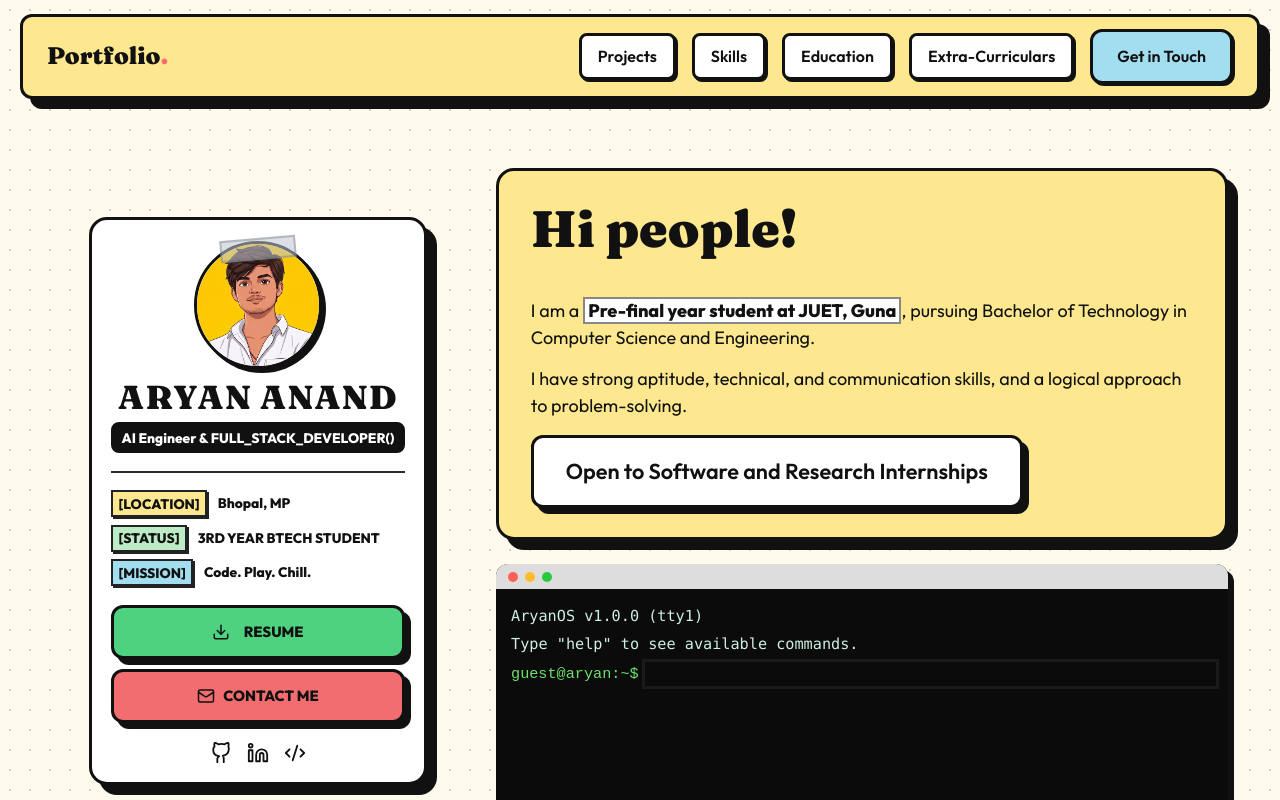
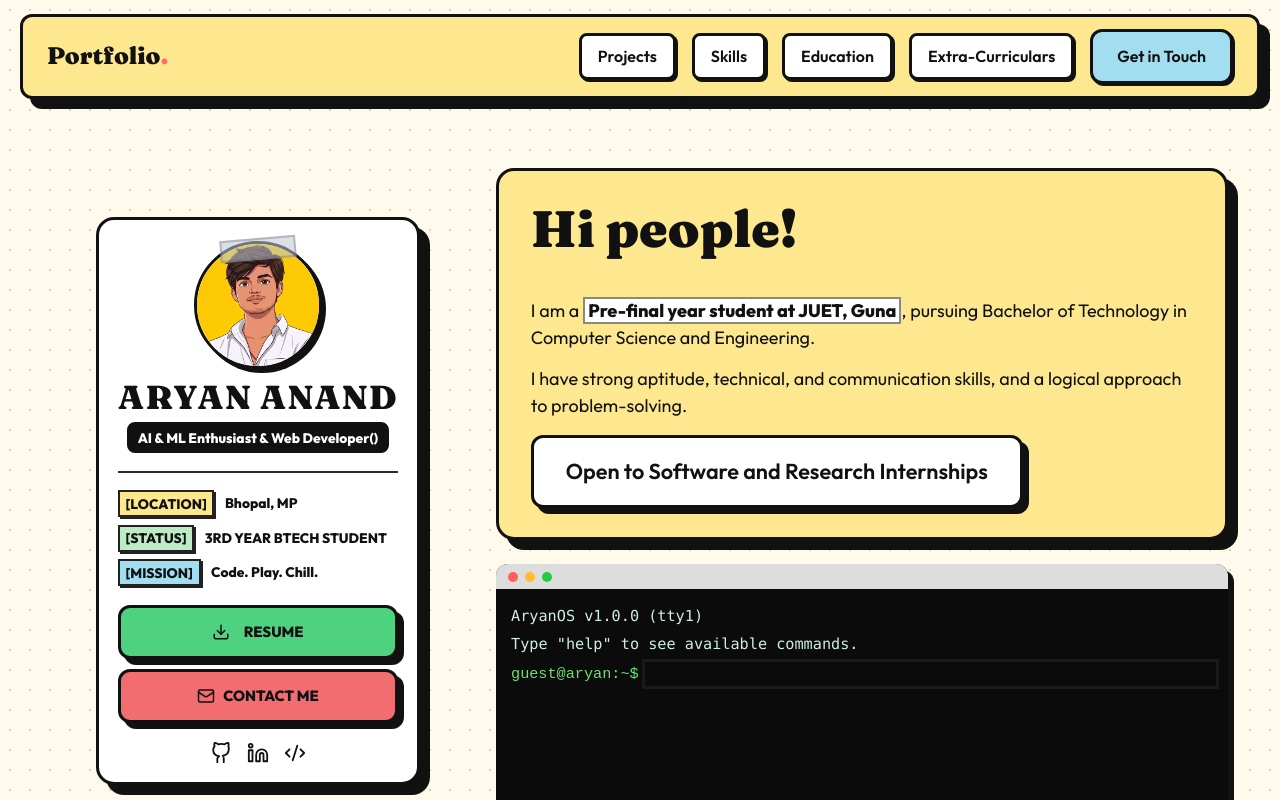
Before and after one commit to AryanAnand-ux/portfolio, a React (Vite) app: page / in a window 1280 px wide. Shown: the top 800 px of the page. Built offline with nearby package versions, Linux system fonts and the light colour scheme.

Commit message:
feat: add Hero section component with profile information and interactive terminal

```diff
--- a/src/components/Hero.jsx
+++ b/src/components/Hero.jsx
@@ -15,7 +15,7 @@ const Hero = () => (
             <img src="/avatar.png" alt="Aryan Anand - Avatar" className="hero-avatar" width="300" height="300" fetchpriority="high" />
           </div>
           <h3 className="profile-name">ARYAN ANAND</h3>
-          <div className="profile-subtitle">AI Engineer & FULL_STACK_DEVELOPER()</div>
+          <div className="profile-subtitle">AI & ML Enthusiast & Web Developer()</div>
 
           <hr className="profile-divider" />
 
```
